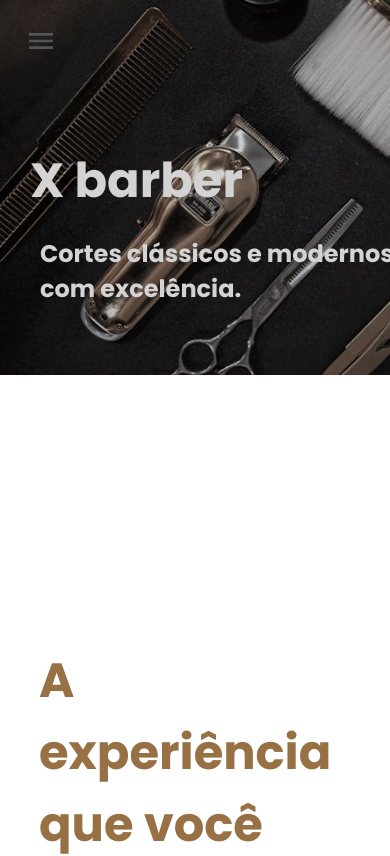
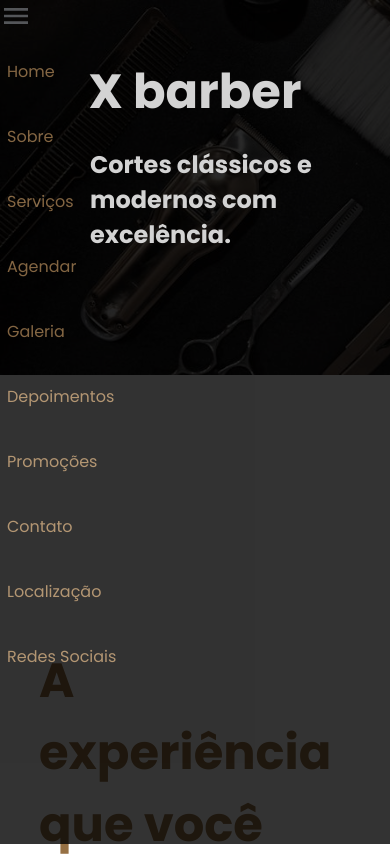
Before and after one commit to allan516/x-barber-shop, an Angular app: page / in a window 390 px wide. Shown: the top 856 px of the page. Built offline with nearby package versions, Linux system fonts and the light colour scheme.

Commit message:
feat:Create a menu button

```diff
--- a/src/app/pages/home/home-media.component.css
+++ b/src/app/pages/home/home-media.component.css
@@ -230,6 +230,14 @@
 }
 
 @media screen and (max-width: 686px) {
+  header h2 {
+    margin: 0px 50px;
+    top: 20%;
+  }
+
+  header h1 {
+    left: 0%;
+  }
   .presentation-img2 {
     display: none;
   }
--- a/src/app/shared/nav-bar/nav-bar.component.css
+++ b/src/app/shared/nav-bar/nav-bar.component.css
@@ -25,8 +25,18 @@ nav a {
 }
 
 @media screen and (max-width: 968px) {
+  nav {
+    position: absolute !important;
+    padding: 0px;
+    height: 100vh !important;
+    background-color: black;
+  }
+
   nav a {
-    display: none;
+    display: flex;
+    flex-direction: column;
+    color: #a17c50;
+    overflow: visible;
   }
 
   nav .menu-visibility {
```
